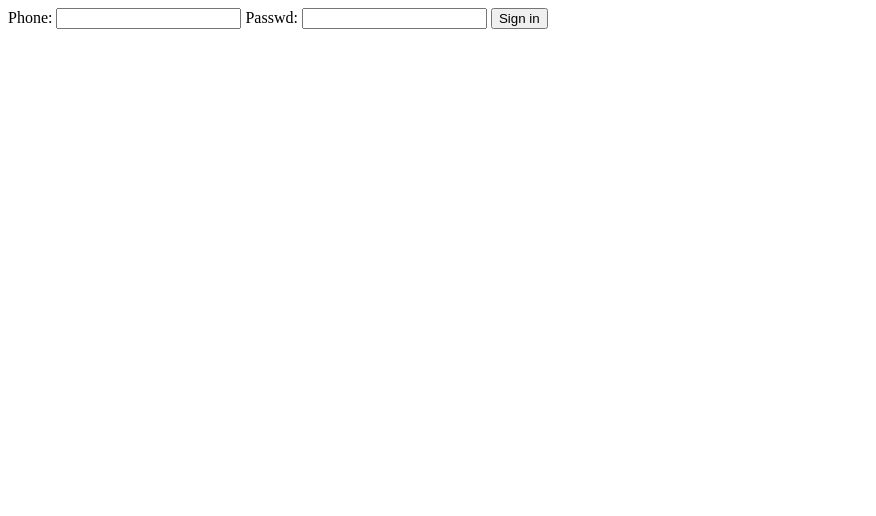
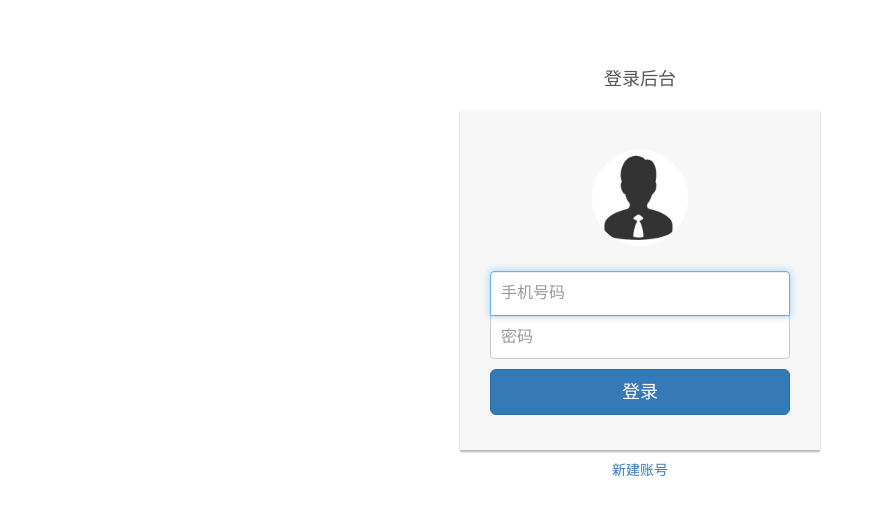
Before and after one commit to jiajunhuang/graduation, a Python web app: template templates/login.html in a window 1280 px wide. Shown: the top 516 px of the page, without its empty margins (0-876 px from the left). Run offline with Jinja, Linux system fonts and the light colour scheme; the template is opened without the code that fills it, so the values that code supplies are empty; some libraries are stand-ins or nearby versions.

Commit message:
make login page beautiful

```diff
--- /dev/null
+++ b/static/css/login.css
@@ -0,0 +1,75 @@
+.form-signin
+{
+    max-width: 330px;
+    padding: 15px;
+    margin: 0 auto;
+}
+.form-signin .form-signin-heading, .form-signin .checkbox
+{
+    margin-bottom: 10px;
+}
+.form-signin .checkbox
+{
+    font-weight: normal;
+}
+.form-signin .form-control
+{
+    position: relative;
+    font-size: 16px;
+    height: auto;
+    padding: 10px;
+    -webkit-box-sizing: border-box;
+    -moz-box-sizing: border-box;
+    box-sizing: border-box;
+}
+.form-signin .form-control:focus
+{
+    z-index: 2;
+}
+.form-signin input[type="text"]
+{
+    margin-bottom: -1px;
+    border-bottom-left-radius: 0;
+    border-bottom-right-radius: 0;
+}
+.form-signin input[type="password"]
+{
+    margin-bottom: 10px;
+    border-top-left-radius: 0;
+    border-top-right-radius: 0;
+}
+.account-wall
+{
+    margin-top: 20px;
+    padding: 40px 0px 20px 0px;
+    background-color: #f7f7f7;
+    -moz-box-shadow: 0px 2px 2px rgba(0, 0, 0, 0.3);
+    -webkit-box-shadow: 0px 2px 2px rgba(0, 0, 0, 0.3);
+    box-shadow: 0px 2px 2px rgba(0, 0, 0, 0.3);
+}
+.login-title
+{
+    color: #555;
+    font-size: 18px;
+    font-weight: 400;
+    display: block;
+}
+.profile-img
+{
+    width: 96px;
+    height: 96px;
+    margin: 0 auto 10px;
+    display: block;
+    -moz-border-radius: 50%;
+    -webkit-border-radius: 50%;
+    border-radius: 50%;
+}
+.need-help
+{
+    margin-top: 10px;
+}
+.new-account
+{
+    display: block;
+    margin-top: 10px;
+}
--- a/templates/login.html
+++ b/templates/login.html
@@ -1,9 +1,52 @@
-<html>
+<!DOCTYPE html>
+<html lang="en">
+    <head>
+        <meta charset="utf-8">
+        <meta http-equiv="X-UA-Compatible" content="IE=edge">
+        <meta name="viewport" content="width=device-width, initial-scale=1">
+        <!-- The above 3 meta tags *must* come first in the head; any other head content must come *after* these tags -->
+        <meta name="description" content="">
+        <meta name="author" content="">
+        <link rel="icon" href="{{ static_url('favicon.ico') }}">
+
+        <title>Admin</title>
+
+        <!-- Bootstrap core CSS -->
+        <link href="{{ static_url('css/bootstrap.min.css') }}" rel="stylesheet">
+
+        <!-- Custom styles for this template -->
+        <link href="{{ static_url('css/dashboard.css') }}" rel="stylesheet">
+
+        <link href="{{ static_url('css/login.css') }}" rel="stylesheet">
+
+    </head>
+
     <body>
-        <form action="/login" method="post">
-            Phone: <input type="text" name="phone">
-            Passwd: <input type="password" name="passwd">
-            <input type="submit" value="Sign in">
-        </form>
+        <div class="container">
+            <div class="row">
+                <div class="col-sm-6 col-md-4 col-md-offset-4">
+                    <h1 class="text-center login-title">登录后台</h1>
+                    <div class="account-wall">
+                        <img class="profile-img" src="{{ static_url('admins.jpg') }}" alt="">
+                        <form class="form-signin" action="/login">
+                            <input name="phone" type="text" class="form-control" placeholder="手机号码" required autofocus>
+                            <input name="passwd" type="password" class="form-control" placeholder="密码" required>
+                            <button class="btn btn-lg btn-primary btn-block" type="submit"> 登录</button>
+                        </form>
+                    </div>
+                    <a href="#" class="text-center new-account">新建账号</a>
+                </div>
+            </div>
+        </div>
+        </div>
+        </div>
+        </div>
+
+        <!-- Bootstrap core JavaScript
+            ================================================== -->
+            <!-- Placed at the end of the document so the pages load faster -->
+            <script src="{{ static_url('js/jquery.min.js') }}"></script>
+            <script>window.jQuery || document.write('<script src="{{ static_url('js/jquery.min.js') }}"><\/script>')</script>
+            <script src="{{ static_url('js/bootstrap.min.js') }}"></script>
     </body>
 </html>
```
